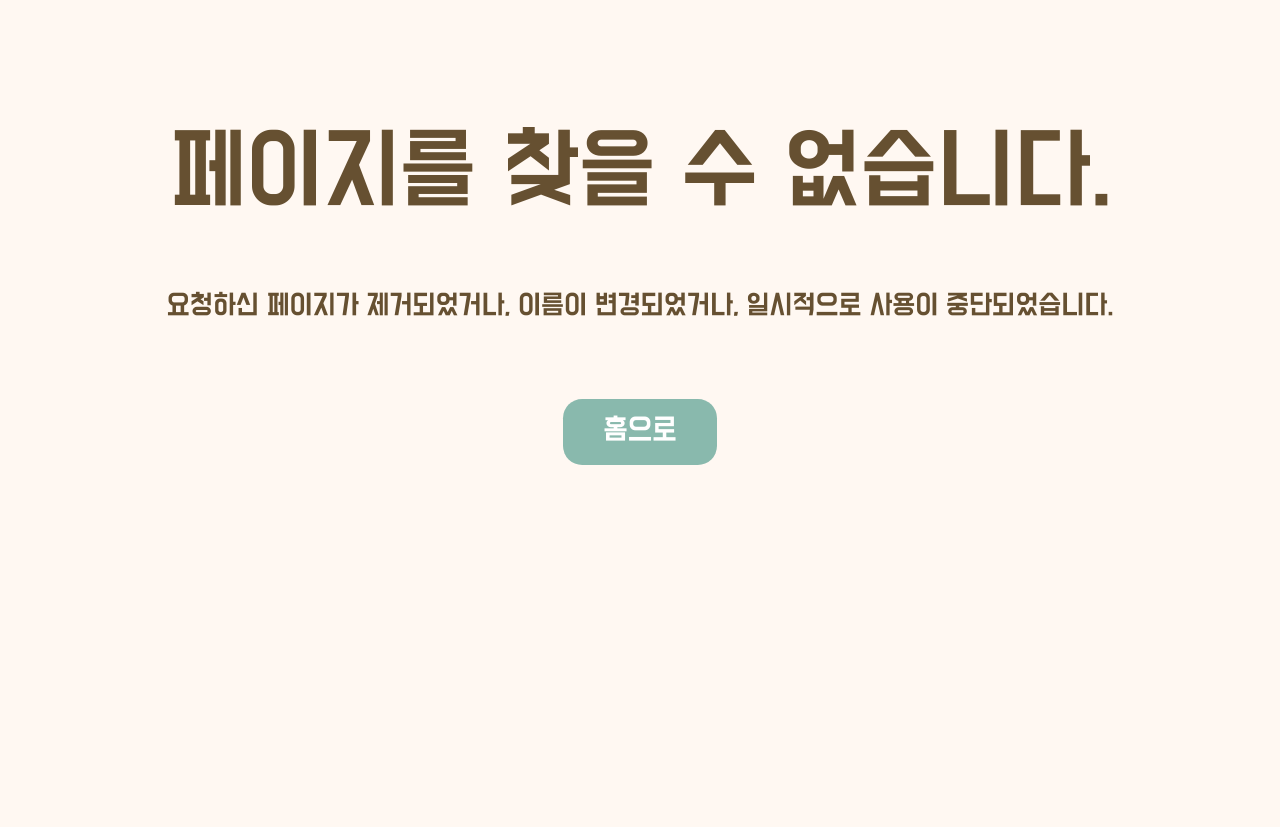
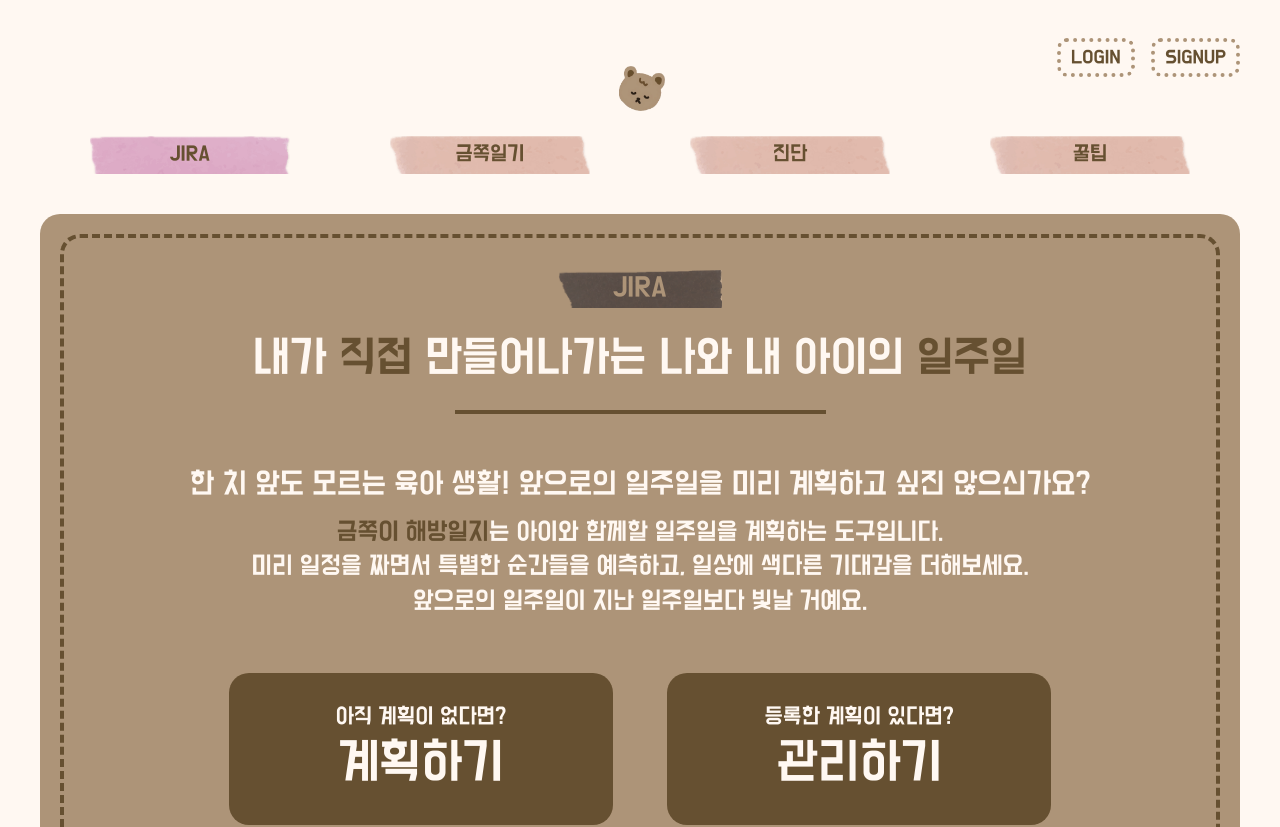
Before and after one commit to MyGoldenKids/goldenkid-frontend, a Vue app in the folder vue-project/: page /jira/home in a window 1280 px wide. Before the commit this address led to /error. Shown: the top 827 px of the page. Before the commit the page ends 800 px from the top, so only its background shows below. Built offline with nearby package versions, Linux system fonts and the light colour scheme; what v-calendar would draw is missing.

Commit message:
feat: Jira 메인 페이지 #86
Jira 메인페이지 구현하며 assets에 img 추가 컴포넌트와 view 생성 후 router(index, header nav router) 수정 (+서버 주소 수정)

```diff
--- a/vue-project/src/components/common/HeaderComponent.vue
+++ b/vue-project/src/components/common/HeaderComponent.vue
@@ -51,7 +51,7 @@ const logout = () => {
             <router-link
                 class="menu-item"
                 :class="{ active: route.path.startsWith('/jira') }"
-                to="/hospital"
+                to="/jira/home"
                 >JIRA</router-link
             >
             <router-link
--- /dev/null
+++ b/vue-project/src/components/jira/JiraHomeComponent.vue
@@ -0,0 +1,111 @@
+<script setup>
+
+</script>
+
+<template>
+    <div>
+        <div class="jira-wrap">
+            <div class="jira-dash">
+                <div class="jira-home-header">JIRA</div>
+                <div class="main-title">내가 <span>직접</span> 만들어나가는 나와 내 아이의 <span>일주일</span></div>
+                <div class="title-line"></div>
+                <div class="jira-subtitle">한 치 앞도 모르는 육아 생활! 앞으로의 일주일을 미리 계획하고 싶진 않으신가요?</div>
+                <div class="content">
+                    <p><span>금쪽이 해방일지</span>는 아이와 함께할 일주일을 계획하는 도구입니다.</p>
+                    <p>미리 일정을 짜면서 특별한 순간들을 예측하고, 일상에 색다른 기대감을 더해보세요.</p>
+                    <p>앞으로의 일주일이 지난 일주일보다 빛날 거예요.</p>
+                </div>
+                <div class="button-wrap">
+                    <button class="btn">
+                        <div>아직 계획이 없다면?</div>
+                        <div>계획하기</div>
+                    </button>
+                    <button class="btn">
+                        <div>등록한 계획이 있다면?</div>
+                        <div>관리하기</div>
+                    </button>
+                </div>
+            </div>
+        </div>
+    </div>
+</template>
+
+<style scoped>
+.jira-wrap {
+    background-color: #AD9478;
+    text-align: center;
+    border-radius: 1.25rem;
+    padding: 1.25rem;
+    box-sizing: border-box;
+}
+
+.jira-dash {
+    border: 4px dashed #665031;
+    display: grid;
+    justify-items: center;
+    border-radius: 1.25rem;
+}
+
+.jira-home-header {
+    width: 10.25rem;
+    height: auto;
+    background-image: url(@/assets/img/sticker9.png);
+    background-size: cover;
+    padding: 0.438rem 0;
+    color: #AD9478;
+    font-size: 1.5rem;
+    margin: 2rem 0;
+}
+
+.main-title {
+    color: #FFF8F2;
+    font-size: 2.4rem;
+    margin-bottom: 2rem;
+}
+
+.title-line {
+    width: 23.188rem;
+    border-bottom: 0.25rem solid #665031;
+    margin-bottom: 3.7rem;
+}
+
+.jira-subtitle {
+    color: #FFF8F2;
+    font-size: 1.6rem;
+    margin-bottom: 0.7rem;
+}
+
+.content {
+    color: #FFF8F2;
+    font-size: 1.35rem;
+}
+
+.content p {
+    margin-top: 0.8rem;
+    color: #FFF8F2;
+}
+
+.button-wrap {
+    margin: 2rem;
+}
+
+.btn {
+    border-radius: 1.25rem;
+    border: none;
+    background-color: #665031;
+    width: 24rem;
+    height: 9.5rem;
+    margin: 1.7rem;
+}
+
+.btn :first-child{
+    color: #FFF8F2;
+    font-size: 1.2rem;
+    margin-bottom: 0.5rem;
+}
+
+.btn :last-child{
+    font-size: 2.7rem;
+    color: #FFF8F2;
+}
+</style>
--- a/vue-project/src/router/index.js
+++ b/vue-project/src/router/index.js
@@ -11,6 +11,7 @@ import MyPageView from "@/views/member/MemberMyPageView.vue";
 import DiaryListView from "@/views/diary/DiaryListView.vue";
 import DiaryWriteView from "@/views/diary/DiaryWriteView.vue";
 import ErrorView from "@/views/error/ErrorView.vue";
+import JiraHomeView from "@/views/jira/JiraHomeView.vue";
 
 const requireLogin = (to, from, next) => {
     if (!sessionStorage.getItem("isLoggedIn")) { // 로그인하지 않은 경우...
@@ -104,6 +105,16 @@ const router = createRouter({
                 },
             ],
         },
+        {
+            path: "/jira",
+            children: [
+                {
+                    name: "jira-home",
+                    path: "home",
+                    component: JiraHomeView,
+                },
+            ],
+        },
     ],
 });
 
--- /dev/null
+++ b/vue-project/src/views/jira/JiraHomeView.vue
@@ -0,0 +1,11 @@
+<script setup>
+import JiraHomeComponent from "@/components/jira/JiraHomeComponent.vue";
+</script>
+
+<template>
+    <div>
+        <JiraHomeComponent></JiraHomeComponent>
+    </div>
+</template>
+
+<style scoped></style>
```
Also changed, not shown: vue-project/src/assets/img/sticker9.png (added), 1 other file (tests, documents, lock files or other folders).
